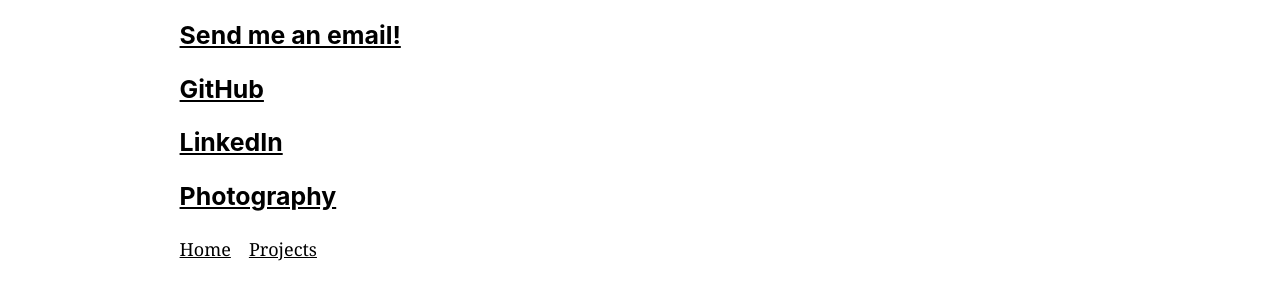
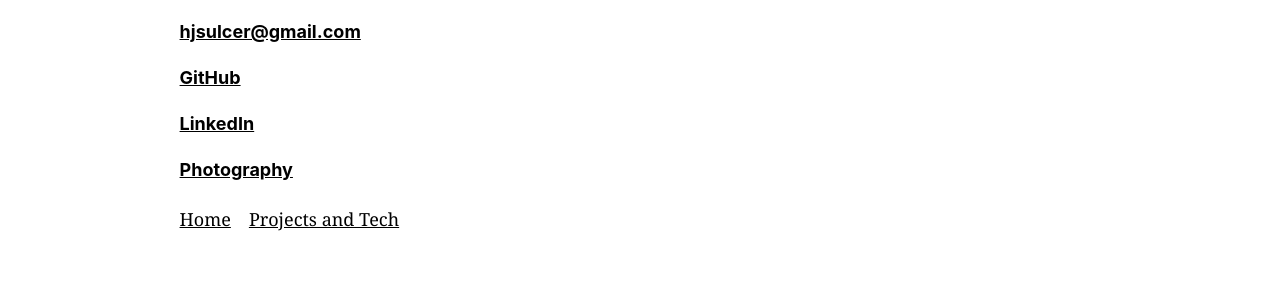
Before and after one commit to Tsardines/github.io, a Gatsby site in the folder gatsby-site/: page /contact in a window 1280 px wide. Shown: the part 171-470 px from the top of the page. Built offline with nearby package versions, Linux system fonts and the light colour scheme; Gatsby itself is replaced by a stand-in of ours.

Commit message:
updated styles

```diff
--- a/gatsby-site/src/components/layout.css
+++ b/gatsby-site/src/components/layout.css
@@ -40,7 +40,7 @@
 a {
   background-color: transparent;
   color: black;
-  margin-right: 1em;
+  padding-right: 1em;
   -webkit-text-decoration-skip: objects;
 }
 a:active,
--- a/gatsby-site/src/pages/contact.js
+++ b/gatsby-site/src/pages/contact.js
@@ -6,12 +6,12 @@
 const Contact = () => (
   <Layout>
     <h1>Contact</h1>
-     <h3><a href="mailto:hjsulcer@gmail.com" target="_blank">Send me an email!</a></h3>
-    <h3><a href="https://github.com/Tsardines" target="_blank">GitHub</a></h3>
-    <h3><a href="https://www.linkedin.com/in/haley-sulcer/" target="_blank">LinkedIn</a></h3>
-    <h3><a href="https://500px.com/hjs342" target="_blank">Photography</a></h3>
+      <h4><a href="mailto:hjsulcer@gmail.com" target="_blank">hjsulcer@gmail.com</a></h4>
+      <h4><a href="https://github.com/Tsardines" target="_blank">GitHub</a></h4>
+      <h4><a href="https://www.linkedin.com/in/haley-sulcer/" target="_blank">LinkedIn</a></h4>
+      <h4><a href="https://500px.com/hjs342" target="_blank">Photography</a></h4>
     <Link to="/">Home</Link>
-    <Link to="/projects/">Projects</Link>
+    <Link to="/projects-tech/">Projects and Tech</Link>
   </Layout>
 )
 
```
Also changed, not shown: gatsby-site/src/pages/index.js (+11 -3 lines), gatsby-site/src/pages/projects-tech.js (renamed from gatsby-site/src/pages/projects.js, +7 -2 lines).
